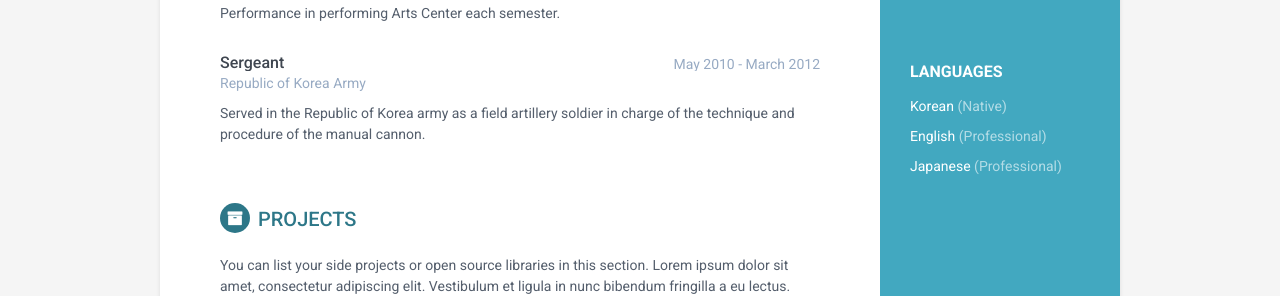
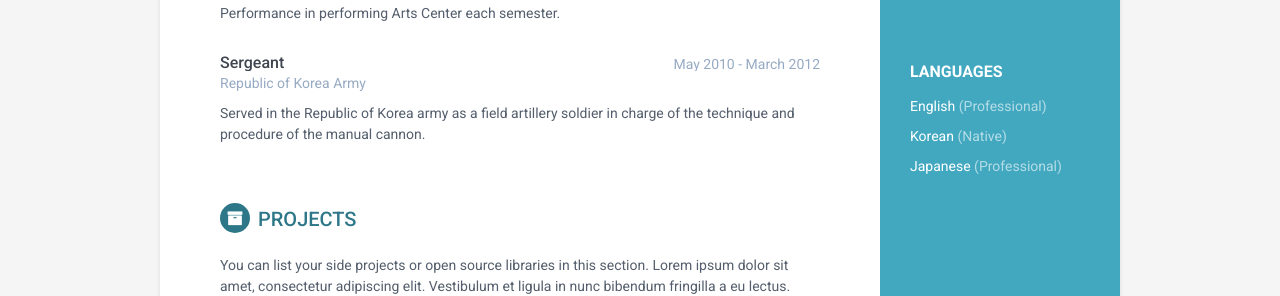
Before and after one commit to sean-park/sean-park.github.com, a Jekyll site: the page built from index.html, in a window 1280 px wide. Shown: the part 634-930 px from the top of the page. Built offline with Jekyll 4.4.1, drawn with Linux system fonts in a browser that asks for light colours.

Commit message:
change order of lang.

```diff
--- a/_includes/language.html
+++ b/_includes/language.html
@@ -1,8 +1,8 @@
 <div class="languages-container container-block">
 <h2 class="container-block-title">Languages</h2>
 <ul class="list-unstyled interests-list">
+<li>English <span class="lang-desc">(Professional)</span></li>
 <li>Korean <span class="lang-desc">(Native)</span></li>
-<li>English <span class="lang-desc">(Professional)</span></li>
 <li>Japanese <span class="lang-desc">(Professional)</span></li>
 </ul>
 </div><!--//interests-->
```
